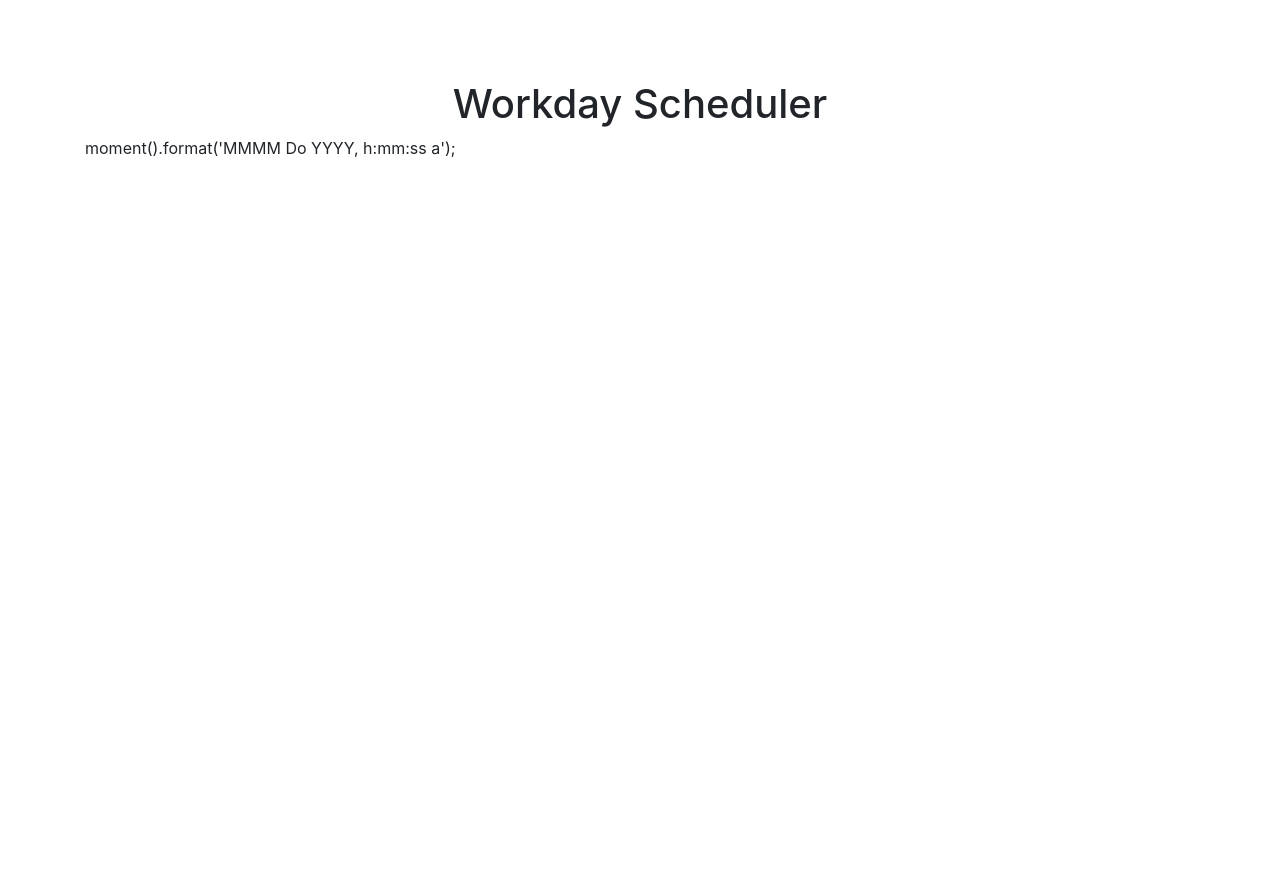
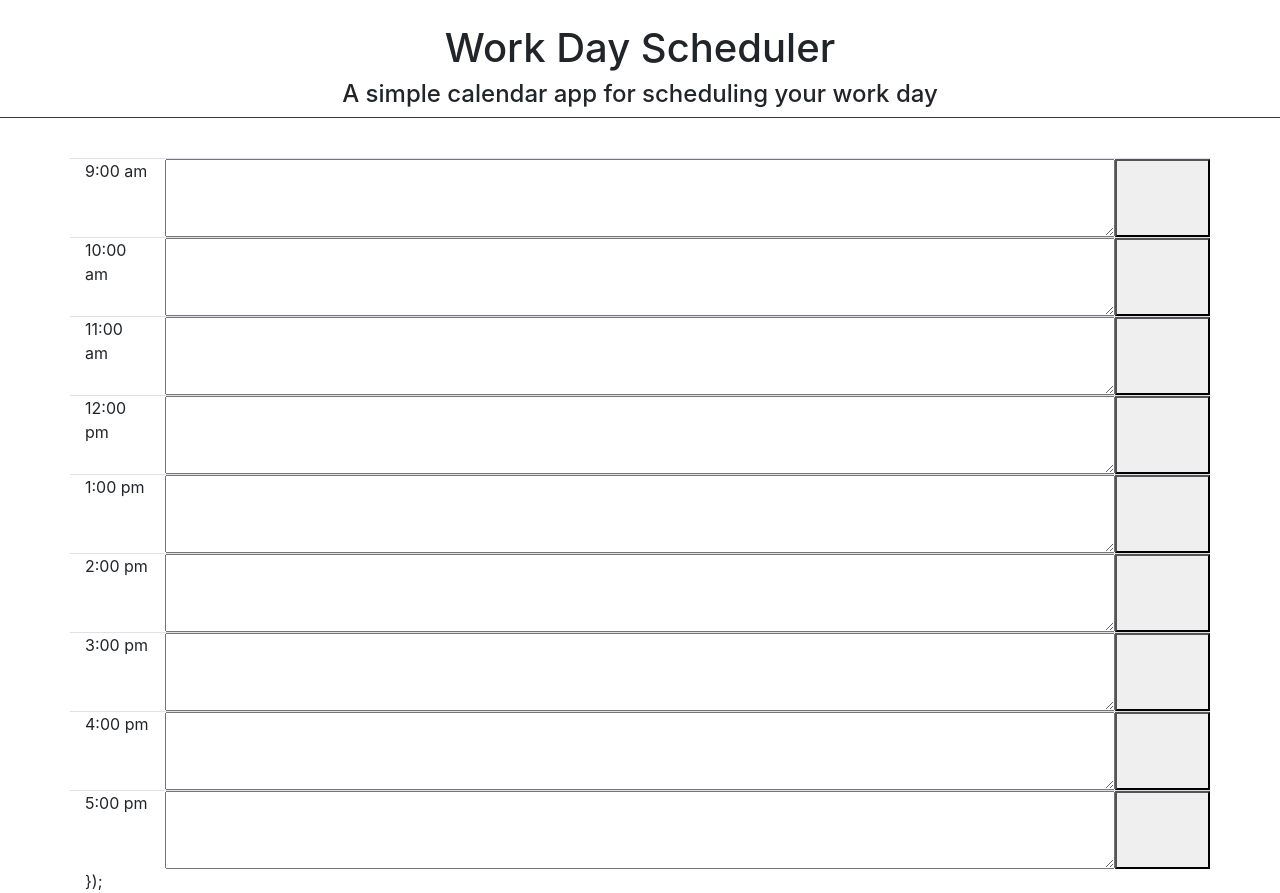
Before and after one commit to TaniaGM/WorkdayScheduler, a plain HTML site: page index.html in a window 1280 px wide. Before the commit the page ends 800 px from the top, so only its background shows below. Drawn offline with nearby package versions, Linux system fonts and the light colour scheme.

Commit message:
updating html

```diff
--- a/index.html
+++ b/index.html
@@ -3,6 +3,10 @@
 
 <head>
     <meta charset="UTF-8">
+    <meta name="viewport" content="width-device-width, initial-scale-1.0">
+    <meta http-equiv="X-UA-Compatible" content="ie-edge">
+    <title>Workday Scheduler</title>
+</head>
 
 <!-- Added link to the jQuery Library -->
 <script src="https://cdnjs.cloudflare.com/ajax/libs/jquery/3.2.1/jquery.min.js"></script>
@@ -13,12 +17,82 @@
 
 <!-- Add link to moment.js-->
 <script src="https://cdn.jsdelivr.net/momentjs/2.12.0/moment.min.js"></script>
+
 </head>
 
 <body>
+    <br>
+
+<header class="container-fluid border-bottom border-dark mb-3">
+    <div class="row justify-content-center"><h1>Work Day Scheduler</h1></div>
+    <div class="row justify-content-center"><h4>A simple calendar app for scheduling your work day</h4></div>
+<!--    <div class="row justify-content-center"><h5>id="date-today"</h5></div> -->
+
+
+</header>
+<br>
 
 <div class="container">
-<center><h1>Workday Scheduler</h1></center>
 
-moment().format('MMMM Do YYYY, h:mm:ss a');
+    <div id="calendar-rowA" class="row justify-content-md-center border-top border-bottem calendar-row">
+        <div id="time1" class="col-md-1">9:00 am</div>
+        <textarea rows="3.5" id="text-entry9am" class="col-md-10"></textarea>
+        <button id="save" class="col-md-1"><i class="far fa-save"></i></button>
+    </div>
+
+    <div id="calendar-rowB" class="row justify-content-md-center border-top border-bottem calendar-row">
+        <div id="time2" class="col-md-1">10:00 am</div>
+        <textarea rows="3.5" id="text-entry10am" class="col-md-10"></textarea>
+        <button id="save" class="col-md-1"><i class="far fa-save"></i></button>
+    </div>
+
+    <div id="calendar-rowC" class="row justify-content-md-center border-top border-bottem calendar-row">
+        <div id="time3" class="col-md-1">11:00 am</div>
+        <textarea rows="3.5" id="text-entry9am" class="col-md-10"></textarea>
+        <button id="save" class="col-md-1"><i class="far fa-save"></i></button>
+    </div>
+
+    <div id="calendar-rowD" class="row justify-content-md-center border-top border-bottem calendar-row">
+        <div id="time4" class="col-md-1">12:00 pm</div>
+        <textarea rows="3.5" id="text-entry9am" class="col-md-10"></textarea>
+        <button id="save" class="col-md-1"><i class="far fa-save"></i></button>
+    </div>
+
+    <div id="calendar-rowE" class="row justify-content-md-center border-top border-bottem calendar-row">
+        <div id="time5" class="col-md-1">1:00 pm</div>
+        <textarea rows="3.5" id="text-entry9am" class="col-md-10"></textarea>
+        <button id="save" class="col-md-1"><i class="far fa-save"></i></button>
+    </div>
+
+    <div id="calendar-rowF" class="row justify-content-md-center border-top border-bottem calendar-row">
+        <div id="time6" class="col-md-1">2:00 pm</div>
+        <textarea rows="3.5" id="text-entry9am" class="col-md-10"></textarea>
+        <button id="save" class="col-md-1"><i class="far fa-save"></i></button>
+    </div>
+
+    <div id="calendar-rowG" class="row justify-content-md-center border-top border-bottem calendar-row">
+        <div id="time7" class="col-md-1">3:00 pm</div>
+        <textarea rows="3.5" id="text-entry9am" class="col-md-10"></textarea>
+        <button id="save" class="col-md-1"><i class="far fa-save"></i></button>
+    </div>
+
+    <div id="calendar-rowH" class="row justify-content-md-center border-top border-bottem calendar-row">
+        <div id="time8" class="col-md-1">4:00 pm</div>
+        <textarea rows="3.5" id="text-entry9am" class="col-md-10"></textarea>
+        <button id="save" class="col-md-1"><i class="far fa-save"></i></button>
+    </div>
+
+    <div id="calendar-rowI" class="row justify-content-md-center border-top border-bottem calendar-row">
+        <div id="time9" class="col-md-1">5:00 pm</div>
+        <textarea rows="3.5" id="text-entry9am" class="col-md-10"></textarea>
+        <button id="save" class="col-md-1"><i class="far fa-save"></i></button>
+    </div>
+
+
+<!-- <input type="text" class="txtb" placeholder="Add an appointment"> -->
+
+
+});
+<script src="/javascript.js"></script>
 </body>
+</html>
--- a/javascript.js
+++ b/javascript.js
@@ -1 +1,5 @@
-const
+function saveAppointment() {
+
+}
+
+function selectTime
--- a/style.css
+++ b/style.css
@@ -1,9 +1,28 @@
 body{
-    padding: 0;
+    padding: 5;
     margin: 0;
-    display: flex;
     width: 100vw;
-    height: 30vh;
+    height: 100vh;
     justify-content: center;
     align-items: center;
 }
+/*
+.btn-grid {
+    display: grid;
+    grid-template-columns: repeat (9, auto);
+    gap: 10px;;
+    margin: 20px 0;
+
+}
+
+.save-btn {
+    font-size: 1rem;
+    font-weight: bold;
+    padding: 10px 20px
+}
+
+.controls {
+    display: flex;
+    justify-content: right;
+    align-items: center;
+}
```
